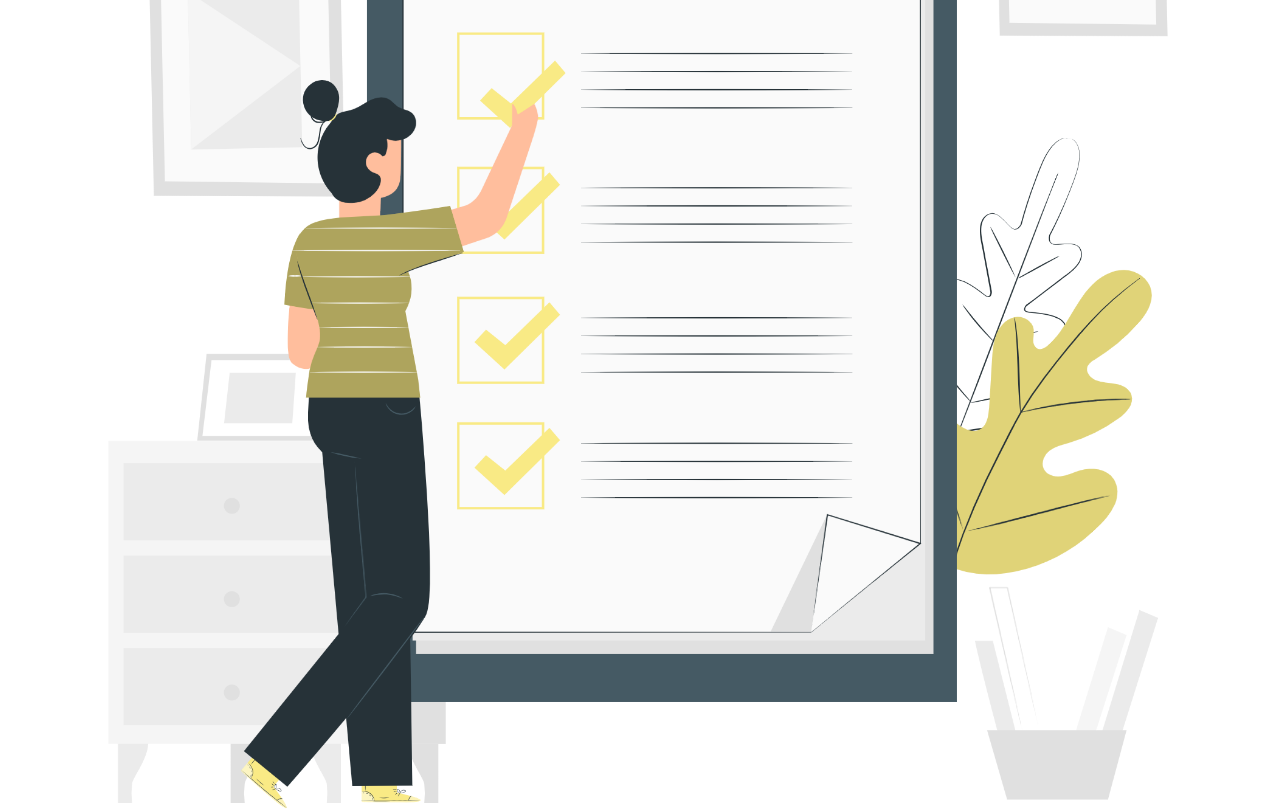
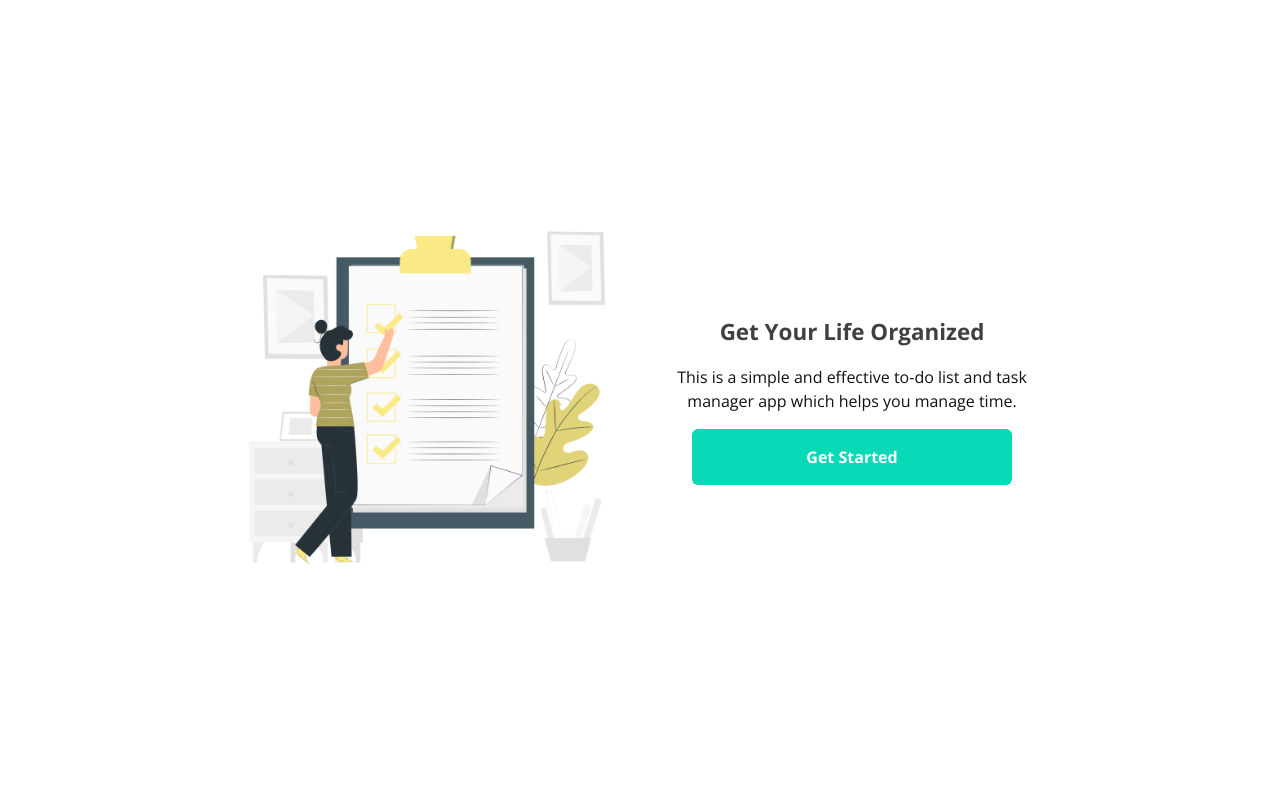
Before and after one commit to Toluwaa-o/todo_app_task, a React (Vite) app: page / in a window 1280 px wide. Shown: the top 810 px of the page. Built offline with nearby package versions, Linux system fonts and the light colour scheme.

Commit message:
update main page

```diff
--- a/src/pages/Home.jsx
+++ b/src/pages/Home.jsx
@@ -2,11 +2,13 @@ import { Link } from "react-router-dom"
 
 export const Home = () => {
     return (
-        <div className="p-8 max-w-screen h-screen overflow-h-hidden grid place-content-center gap-4 text-center bg-background dark:bg-background-dark">
+        <div className="p-8 max-w-screen h-screen overflow-h-hidden grid place-content-center gap-4 text-center bg-background dark:bg-background-dark sm:grid sm:grid-cols-2 sm:place-content-center sm:items-center sm:w-[70%] sm:m-auto">
             <img src='/Checklist-pana.png' alt='Checklist Work illustrations by Storyset' title="Checklist Work illustrations by Storyset" />
-            <h1 className="text-words text-[1.4rem] font-bold opacity-80 dark:text-words-dark">Get Your Life Organized</h1>
-            <p className="text-[1rem] text-words dark:text-words-dark">This is a simple and effective to-do list and task manager app which helps you manage time.</p>
-            <Link to='/tasks' className="bg-my-green text-white p-4 w-[90%] rounded-md m-auto font-bold">Get Started</Link>
+            <span className="grid gap-4 sm:flex sm:flex-col">
+                <h1 className="text-words text-[1.4rem] font-bold opacity-80 dark:text-words-dark">Get Your Life Organized</h1>
+                <p className="text-[1rem] text-words dark:text-words-dark sm:m-auto sm:w-[90%]">This is a simple and effective to-do list and task manager app which helps you manage time.</p>
+                <Link to='/tasks' className="bg-my-green text-white p-4 w-[90%] rounded-md m-auto font-bold sm:w-[25vw]">Get Started</Link>
+            </span>
         </div>
     )
 }
```
